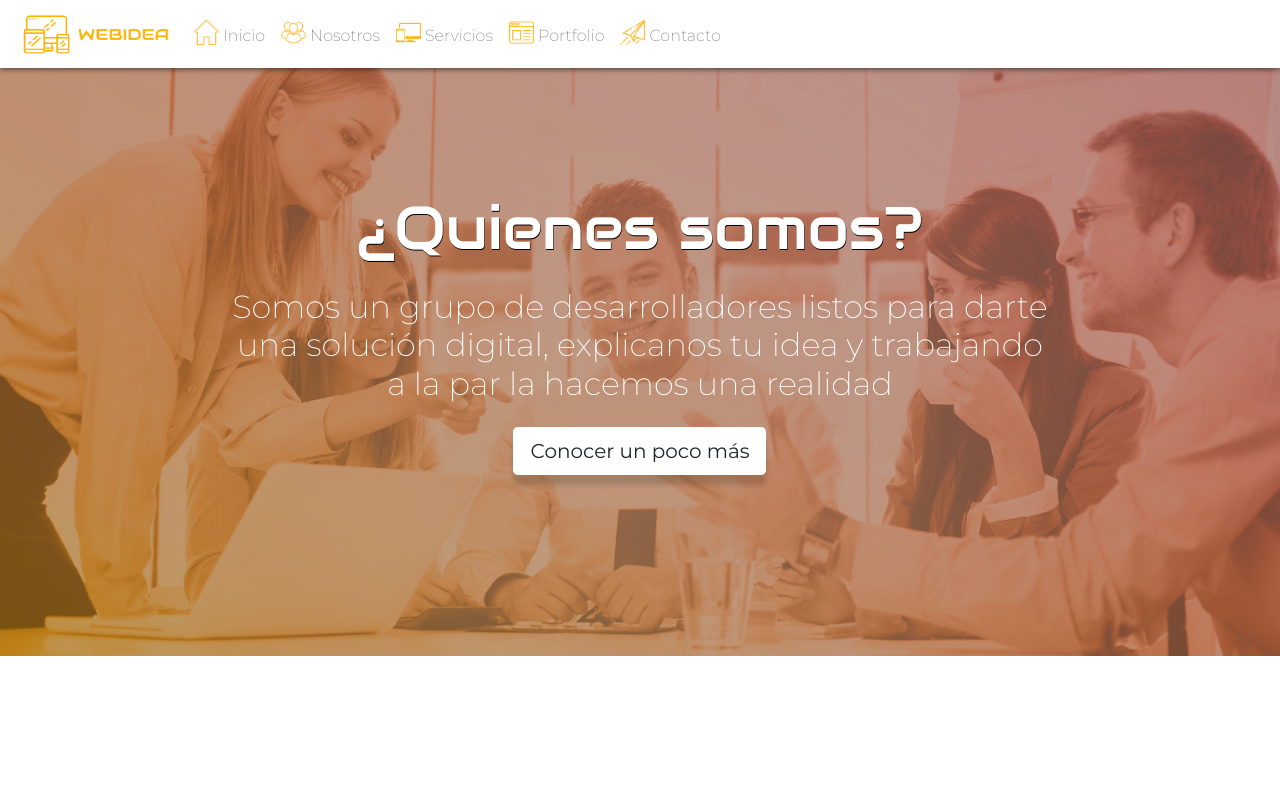
After one commit to marianobc12/webidea, a PHP site: page /nosotros in a window 1280 px wide. The commit adds this page. Run offline with PHP 8.4, Linux system fonts and the light colour scheme.

Commit message:
nosotros

```diff
--- a/css/estilo.css
+++ b/css/estilo.css
@@ -364,3 +364,32 @@ footer .redes a>i:hover{
       color: white;
       font-size: 50px;
   }
+
+  /* NOSOTROS*/
+  .cont-nosotros{
+    background-image: url('../img/people2.png');
+    background-repeat: no-repeat;
+    background-size: 100%;
+    height: 100%;
+  }
+  .cont-presentacion{
+      display: block;
+      margin-top: 15%;
+  }
+  .cont-presentacion .titulo{
+      font-size: 60px;
+      color: white;
+      text-shadow: 0.5px 0.5px black;
+  }
+  .cont-presentacion .btn-conocer-mas{
+    display:block;
+    margin:auto;
+    background: white;
+    box-shadow: 0px 10px 5px 0px rgba(0,0,0,0.15);
+  }
+  .cont-presentacion .btn-conocer-mas:hover{
+      background:#ffb200;
+      color: white;
+      box-shadow: 0px 10px 5px 0px rgba(0,0,0,0.30);
+      animation: rubberBand 1s forwards;
+  }
--- a/index.php
+++ b/index.php
@@ -16,7 +16,7 @@
     <script src="js/jquery-3.4.1.min.js"></script>
     <script src="js/bootstrap.min.js"></script>
     <script src="js/wow.min.js"></script> <!-- ANIMACONES DE SCROLL -->
-    <title>WEBIDEA - Desarrollo Web</title>
+    <title>Inicio - WEBIDEA</title>
 
     <script>
         new WOW().init();
--- a/menu.php
+++ b/menu.php
@@ -11,13 +11,13 @@
                 <a class="nav-link" href="index"><img id="homeimg" src="img/home-white.png" style="vertical-align:sub;" height="25" alt=""> Inicio</a>
               </li>
               <li class="nav-item">
-                <a class="nav-link" href="servicios"><img id="nosotrosimg" src="img/nosotros-white.png" height="25" style="vertical-align:sub;" height="25" alt=""> Nosotros</a>
+                <a class="nav-link" href="nosotros"><img id="nosotrosimg" src="img/nosotros-white.png" height="25" style="vertical-align:sub;" height="25" alt=""> Nosotros</a>
               </li>
               <li class="nav-item">
                 <a class="nav-link" href="servicios"><img id="serviciosimg" src="img/servicio-white.png" height="25" style="vertical-align:sub;" height="25" alt=""> Servicios</a>
               </li>
               <li class="nav-item">
-                <a class="nav-link" href="servicios"><img id="portfolioimg" src="img/portfolio-white.png" height="25" style="vertical-align:sub;" height="25" alt=""> Portfolio</a>
+                <a class="nav-link" href="portfolio"><img id="portfolioimg" src="img/portfolio-white.png" height="25" style="vertical-align:sub;" height="25" alt=""> Portfolio</a>
               </li>
               <li class="nav-item">
                 <a class="nav-link" href="contacto"><img id="contactoimg" src="img/contacto-white.png" height="25" style="vertical-align:sub;" height="25" alt=""> Contacto</a>
--- /dev/null
+++ b/nosotros.php
@@ -0,0 +1,53 @@
+<?php
+    include 'php/funciones.php';
+?>
+
+
+
+<html lang="es">
+<head>
+    <meta charset="UTF-8">
+    <meta name="viewport" content="width=device-width, initial-scale=1.0">
+    <meta http-equiv="X-UA-Compatible" content="ie=edge">
+    <link rel="stylesheet" href="css/all.css"> <!-- ICONOS FONT-AWESOME -->
+    <link rel="stylesheet" href="css/bootstrap.min.css"> <!-- BOOTSTRAP 4 -->
+    <link rel="stylesheet" href="css/estilo.css"> <!-- ESTILO CSS DE LA WEB -->
+    <link rel="stylesheet" href="css/animate.css"> <!-- ANIMACIONES -->
+    <script src="js/jquery-3.4.1.min.js"></script>
+    <script src="js/bootstrap.min.js"></script>
+    <script src="js/wow.min.js"></script> <!-- ANIMACONES DE SCROLL -->
+    <title>Nosotros - WEBIDEA</title>
+
+    <script>
+        new WOW().init();
+    </script>
+</head>
+<body>
+    <?php
+        include 'menu.php';
+    ?>
+    <div class="container-fluid cont-nosotros">
+        <div class="row">
+            <div class="col-8 offset-2 cont-presentacion text-center">
+                <h1 class="audiowide titulo mb-4">¿Quienes somos?</h1>
+                <h2 class="mont-200 text-white mb-4">Somos un grupo de desarrolladores listos para darte una solución digital, explicanos tu idea y trabajando a la par la hacemos una realidad</h2>
+                <button class="d-block m-auto btn-conocer-mas btn btn-lg">Conocer un poco más</button>
+            </div>
+        </div>
+    </div>
+    <script>
+        $(".navbar").css('background-color', 'white');
+        $(".navbar").css('transition', '1s');
+        $(".nav-link").css("color", "gray");
+        $("#logoimg").attr("src", "img/logo.png");
+        $("#homeimg").attr("src", "img/home-orange.png");
+        $("#nosotrosimg").attr("src", "img/nosotros-orange.png");
+        $("#serviciosimg").attr("src", "img/servicio-orange.png");
+        $("#portfolioimg").attr("src", "img/portfolio-orange.png");
+        $("#contactoimg").attr("src", "img/contacto-orange.png");
+        $('.navbar').css('box-shadow', '0px 2px 5px 0px rgba(0,0,0,0.47)');
+    </script>
+
+
+</body>
+</html>
```
Also changed, not shown: portfolio.php (added, +47 -0 lines).
